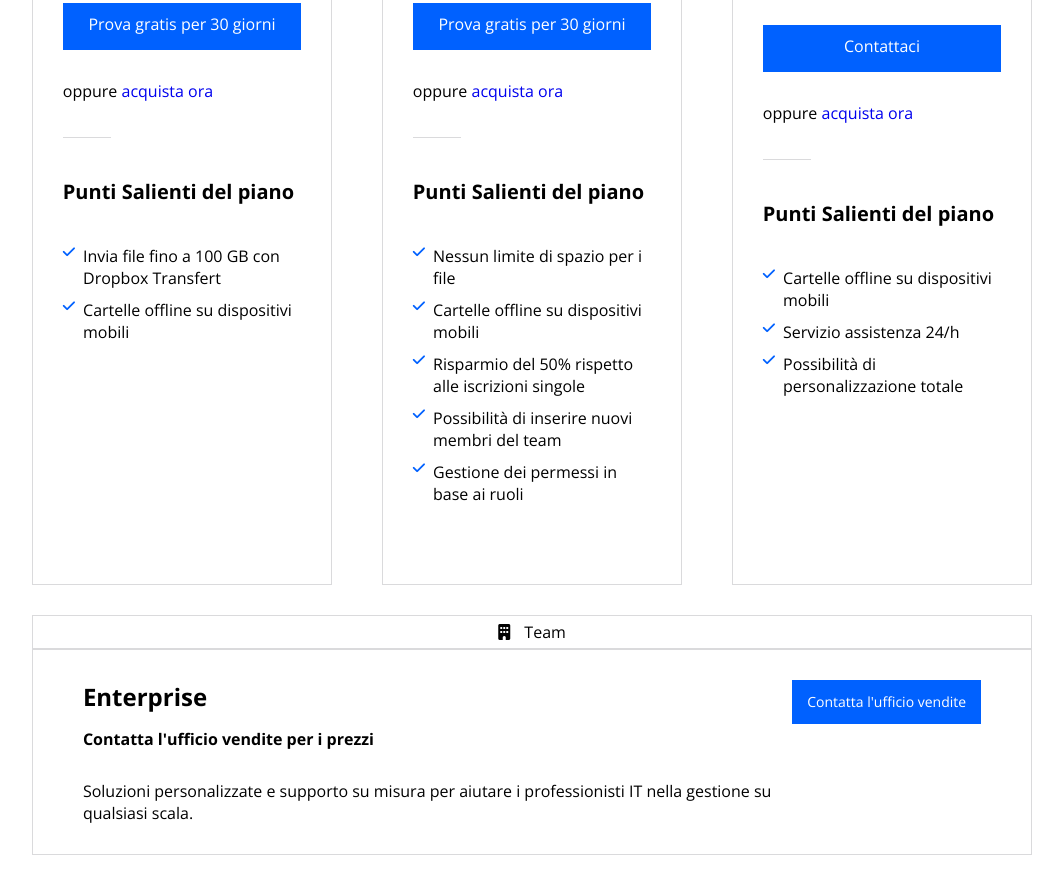
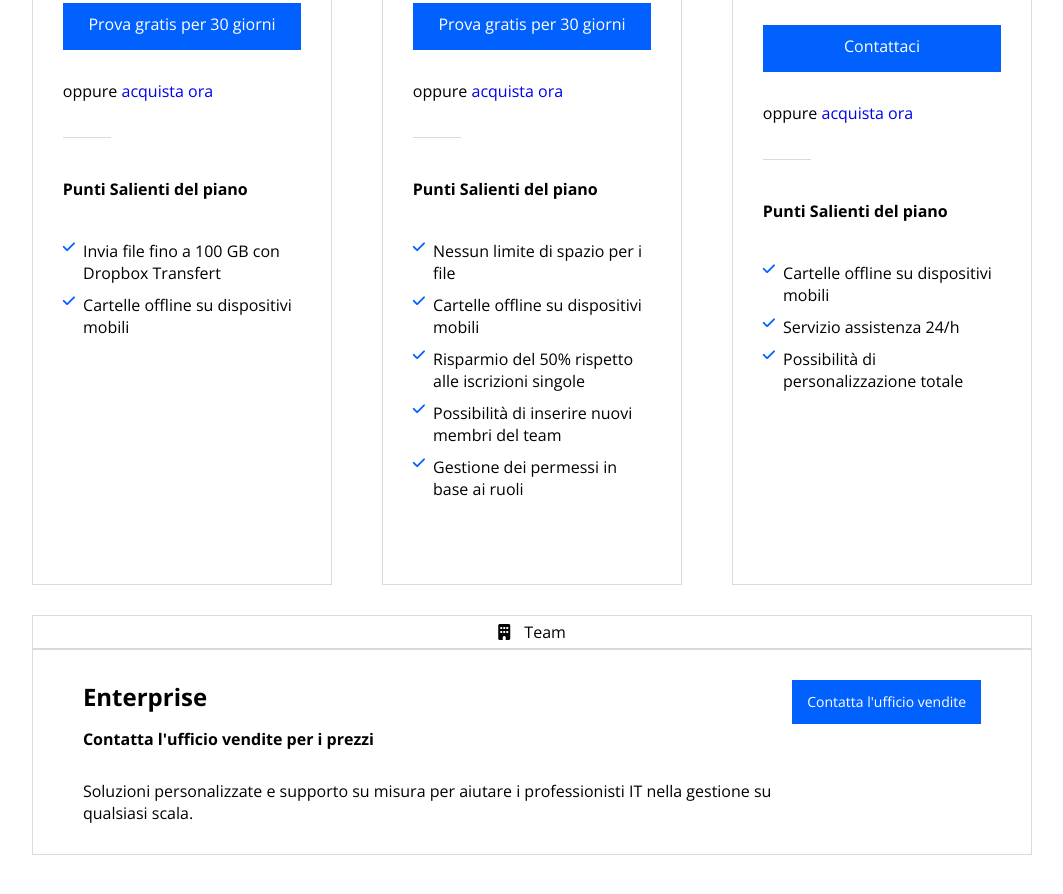
Before and after one commit to edocico/htmlcss-dropbox, a plain HTML site: page index.html in a window 1280 px wide. Shown: the part 1530-2424 px from the top of the page, without its empty margins (108-1171 px from the left). Drawn offline with nearby package versions, Linux system fonts and the light colour scheme.

Commit message:
fix cardbody h4 font size

```diff
--- a/css/style.css
+++ b/css/style.css
@@ -296,6 +296,10 @@ h3 {
     font-weight: 700;
 }
 
+.card-body h4 {
+    font-size: 16px;
+}
+
 /* section find partner */
 
 .find-partner {
```
Also changed, not shown: index.html (+1 -1 lines).
